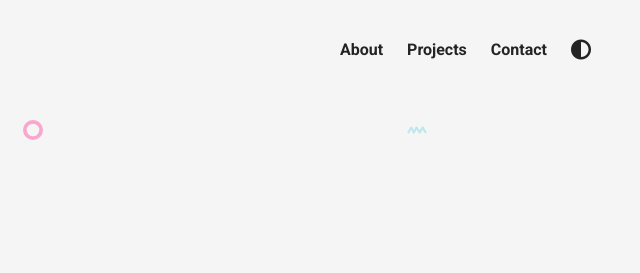
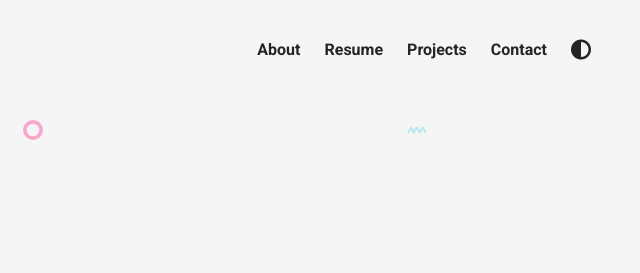
Before and after one commit to SaadM98/Advanced-Portfolio, a plain HTML site: page index.html in a window 1280 px wide. Shown: the top 273 px of the page, 617-1257 px from the left. Drawn offline with nearby package versions, Linux system fonts and the light colour scheme.

Commit message:
Changed Link for Project

```diff
--- a/index.html
+++ b/index.html
@@ -33,6 +33,14 @@
               href="#"
               class="nav__link--anchor link__hover-effect link__hover-effect--black"
               >About</a
+            >
+          </li>
+          <li class="nav__link" onclick = "toggleModal()">
+            <a
+              href="./assets/FinalResume.pdf"
+              target="_blank"
+              class="nav__link--anchor link__hover-effect link__hover-effect--black"
+              >Resume</a
             >
           </li>
           <li class="nav__link">
@@ -204,12 +212,12 @@
                     HTML, CSS, JavaScript, React
                   </h4>
                   <p class="project__description--para">
-                    Developed a dynamic website utilizing HTML and CSS, showcasing proficient use of Flexbox techniques for optimal layout and responsiveness to ensure optimal viewing experience on all devices. Implemented engaging transitions to enhance user interaction. Designed a user-friendly navigation menu utilizing Javascript, which is only displayed on smaller screens and allows for seamless navigation through the site accommodating both desktop and mobile devices. In addition, I leveraged my strong Javascript skills to develop a highly functional sorting functionality, enabling users to easily sort the books on the website based on price or rating. To achieve this, I implemented a custom local API to detect and retrieve the relevant information, ensuring a seamless and optimized user experience. Furthermore, I utilized my expertise in React.js to implement a seamless cart system that enables users to add their selected books to a cart and check out, resulting in a cleaner and more professional website functionality. The cart system also calculates the total price of the books, providing an efficient and streamlined user experience. Adeptly utilized various other key Frontend development properties.                  </p>
+                    Developed a dynamic website utilizing React, ReactHooks, HTML and CSS, showcasing proficient use of Flexbox techniques for optimal layout and responsiveness to ensure optimal viewing experience on all devices. Implemented engaging transitions to enhance user interaction. Designed a user-friendly navigation menu utilizing Javascript, which is only displayed on smaller screens and allows for seamless navigation through the site accommodating both desktop and mobile devices. In addition, I leveraged my strong Javascript skills to develop a highly functional sorting functionality, enabling users to easily sort the books on the website based on price or rating. To achieve this, I implemented a custom local API to detect and retrieve the relevant information, ensuring a seamless and optimized user experience. Furthermore, I utilized my expertise in React.js and ReactHooks to implement a seamless cart system that enables users to add their selected books to a cart and check out, resulting in a cleaner and more professional website functionality. The cart system also calculates the total price of the books, providing an efficient and streamlined user experience. Adeptly utilized various other key Frontend development properties.                  </p>
                   <div class="project__description--links">
                     <a href="https://github.com/SaadM98/Library" class="project__description--link" target="_blank">
                       <i class="fab fa-github"></i>
                     </a>
-                    <a href="https://main.d2piziutzr2ybb.amplifyapp.com/" class="project__description--link" target="_blank">
+                    <a href="https://main.d291ti14rw23c3.amplifyapp.com/" class="project__description--link" target="_blank">
                       <i class="fas fa-link"></i>
                     </a>
                   </div>
```
